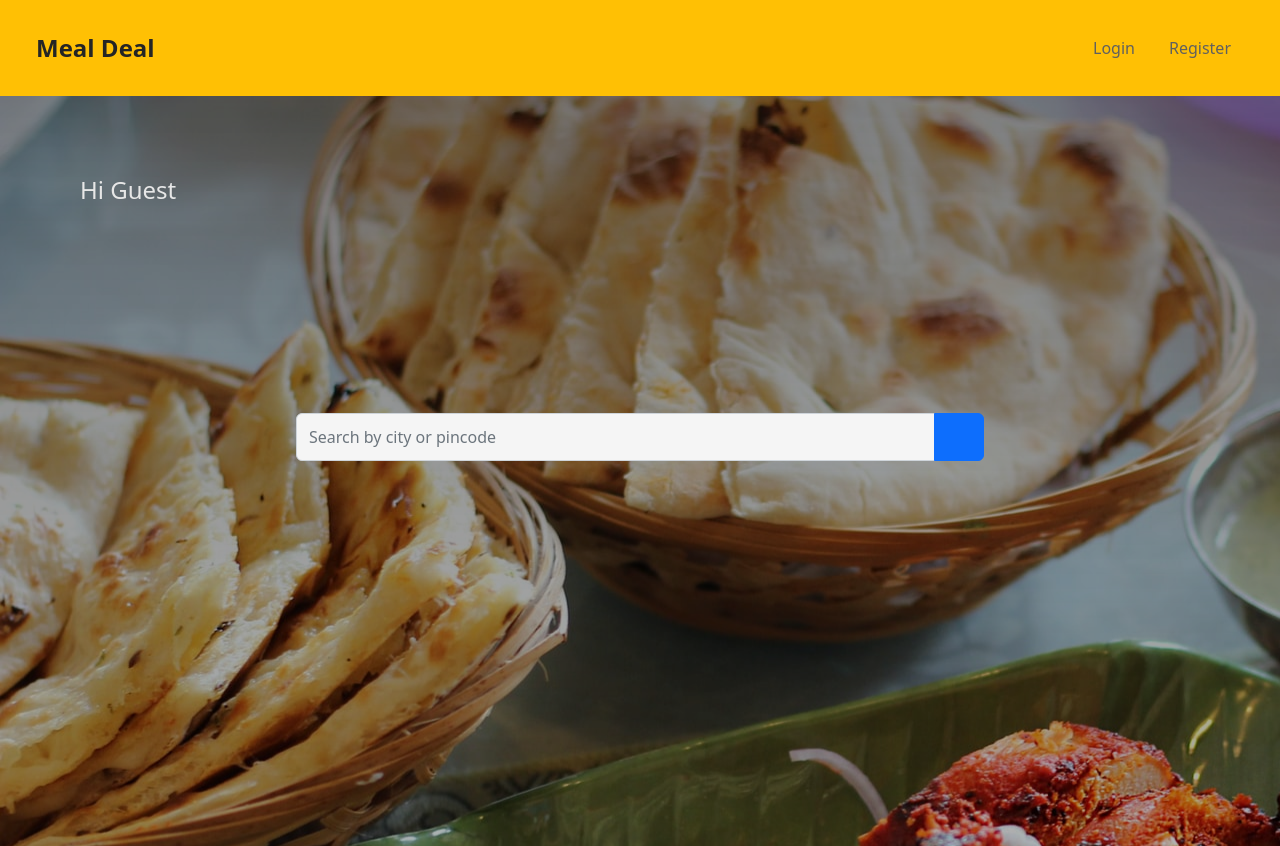
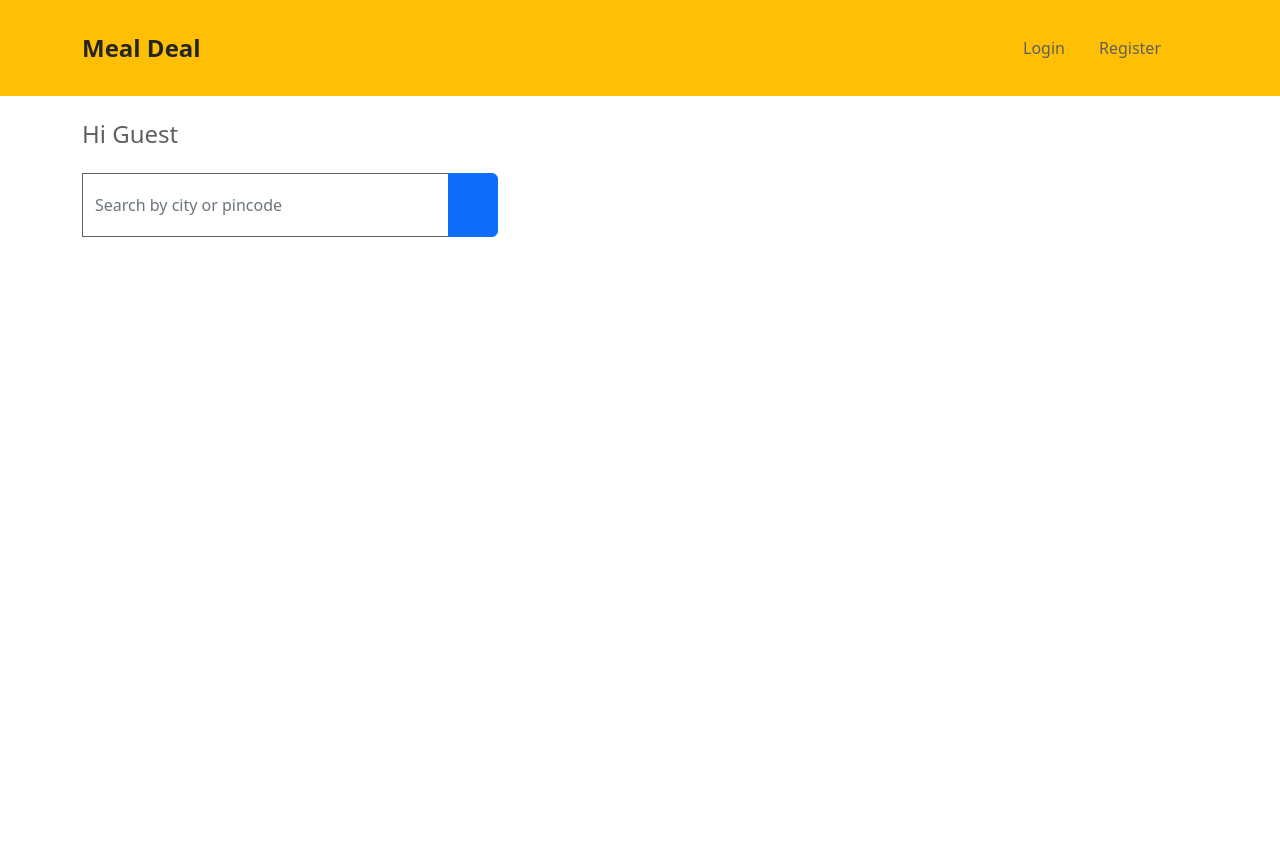
Before and after one commit to ITUS-Tech/MealDeal-Frontend, a React (Create React App) app in the folder meal-deal/: page /customer in a window 1280 px wide. After the commit the page ends 800 px from the top, so only its background shows below. Built offline with nearby package versions, Linux system fonts and the light colour scheme.

Commit message:
Styled home page

```diff
--- a/meal-deal/src/screens/homeScreen.js
+++ b/meal-deal/src/screens/homeScreen.js
@@ -50,9 +50,10 @@ function CustomerHome(props) {
   const vendorsArray = JSON.parse(JSON.stringify(tiffinVendors));
   return (
     <React.Fragment>
+      <div className="container">
         <div id="background" className={!searched ? "bg-height" : ""}>
           <h4 className="greeting"> {`Hi ${name}`}</h4>
-        <div className="input-group mb-3 ">
+          <div className="input-group">
             <input
               type="text"
               className="form-control"
@@ -69,9 +70,10 @@ function CustomerHome(props) {
             </button>
           </div>
         </div>
+      </div>
 
       {vendorsArray.length !== 0 && (
-        <div className="container-fluid">
+        <div className="container">
           <div className="my-3">
             Sort By:
             <select
--- a/meal-deal/src/screens/navBar.js
+++ b/meal-deal/src/screens/navBar.js
@@ -16,10 +16,10 @@ function NavBar(props) {
 
   return (
     <nav className="navbar navbar-expand-md navbar-dark">
-      <div className="container-fluid ">
+      <div className="container">
         <Link
           to={isLoggedIn && !isCustomer ? "/tiffin-vendor" : "/customer"}
-          className="navbar-brand fs-4 mx-4 fw-bold"
+          className="navbar-brand fs-4 fw-bold"
           style={{color: "#252525"}}>
           Meal Deal
         </Link>
--- a/meal-deal/src/screens/tiffinVendorCard.js
+++ b/meal-deal/src/screens/tiffinVendorCard.js
@@ -1,13 +1,52 @@
 import React from "react";
-
+import { useNavigate } from "react-router-dom";
+import _ from "lodash";
 
 import "../styles/tiffinVendorCard.css";
+import tiffin from  "../images/tiffin.jpg";
 
 function TiffinVendorCard(props) {
-
+  const { businessName, hasVeg, monthRate, rating, _id } = props.vendor;
+  let navigate = useNavigate();
   return (
-    <div>
-
+    <div
+      className="tiffin-vendor-card col-lg-4 col-md-6 col-sm-12 my-2 hover-card"
+      onClick={() => {
+        navigate(`/customer/vendor/${_id}`);
+      }}
+    >
+      <div className="card pointer">
+        <div className="card-body p-0">
+          <img className="card-image" src={tiffin} alt="Tiffin image"/>
+          <div className="p-3">
+            <h4 className="card-title">{businessName}</h4>
+            <div className="card-subtitle text-muted">
+              <p className={rating.numberOfRatings > 0 ? "d-inline" : "d-none"}>
+                Rating:{" "}
+              </p>
+              <h6 className="d-inline">
+                {rating.numberOfRatings > 0 &&
+                  `${_.round(rating.currentRating, 1)}/5`}
+              </h6>
+              <p className="d-inline mx-2">
+                {rating.numberOfRatings > 0 && `(${rating.numberOfRatings})`}
+              </p>
+            </div>
+            <img
+              className={hasVeg ? "veg-icon my-1" : "non-veg-icon my-1"}
+              alt=""
+            />
+            <h5 className="card-title mt-2">Rs. {monthRate.oldRate}/month</h5>
+            <p className="card-subtitle text-muted inline">
+              <small>
+                Get it at <strong>{monthRate.discountRate}/month</strong> with{" "}
+                <strong>{monthRate.minMonthForNewRate}</strong> months
+                subscription.{" "}
+              </small>
+            </p>
+          </div>
+        </div>
+      </div>
     </div>
   );
 }
--- a/meal-deal/src/styles/auth.css
+++ b/meal-deal/src/styles/auth.css
@@ -6,7 +6,7 @@
 }
 
 input {
-  background: #f5f5f5 !important;
+  background: #fff !important;
 }
 
 .form-check{
--- a/meal-deal/src/styles/homeScreen.css
+++ b/meal-deal/src/styles/homeScreen.css
@@ -1,24 +1,28 @@
 
 .input-group {
-    width: 43rem !important;
-    height: 3rem;
-    margin: auto;
-    margin-top: 8rem;
-  }
+  width: 26rem !important;
+  height: 4rem;
+  margin: 1.5rem 0;
+}
+
+.input-group .form-control{
+  border: 1px solid #606060 !important;
+  border-radius: 0px;
+}
 
 .greeting{
-  color: #e7e7e7;
-  padding: 5rem;
+  color: #606060;
+  margin: 1.5rem 0;
 }
 
-  #background {
+  /* #background {
     background: linear-gradient(rgba(0, 0, 0, 0.5), rgba(0, 0, 0, 0.3)),
       url("../../public/images/background.jpg");
-  }
+  } */
 
-  .bg-height {
+  /* .bg-height {
     height: 93.8vh;
-  }
+  } */
 
   @media (max-width: 650px) {
     .input-group,
--- a/meal-deal/src/styles/tiffinVendorCard.css
+++ b/meal-deal/src/styles/tiffinVendorCard.css
@@ -1,9 +1,15 @@
 .tiffin-vendor-card .card{
     text-align: left;
     border-radius: 2px;
-    width: 400px;
-    height: 210px;
+    /* width: 400px;
+    height: 210px; */
     margin: auto;
+}
+
+.tiffin-vendor-card .card-image{
+    width: 100%;
+    height: auto;
+
 }
 
 .tiffin-vendor-card .card-title{
```
Also changed, not shown: meal-deal/src/images/tiffin.jpg (added). Lines whose indentation alone changed are shown as unchanged.
